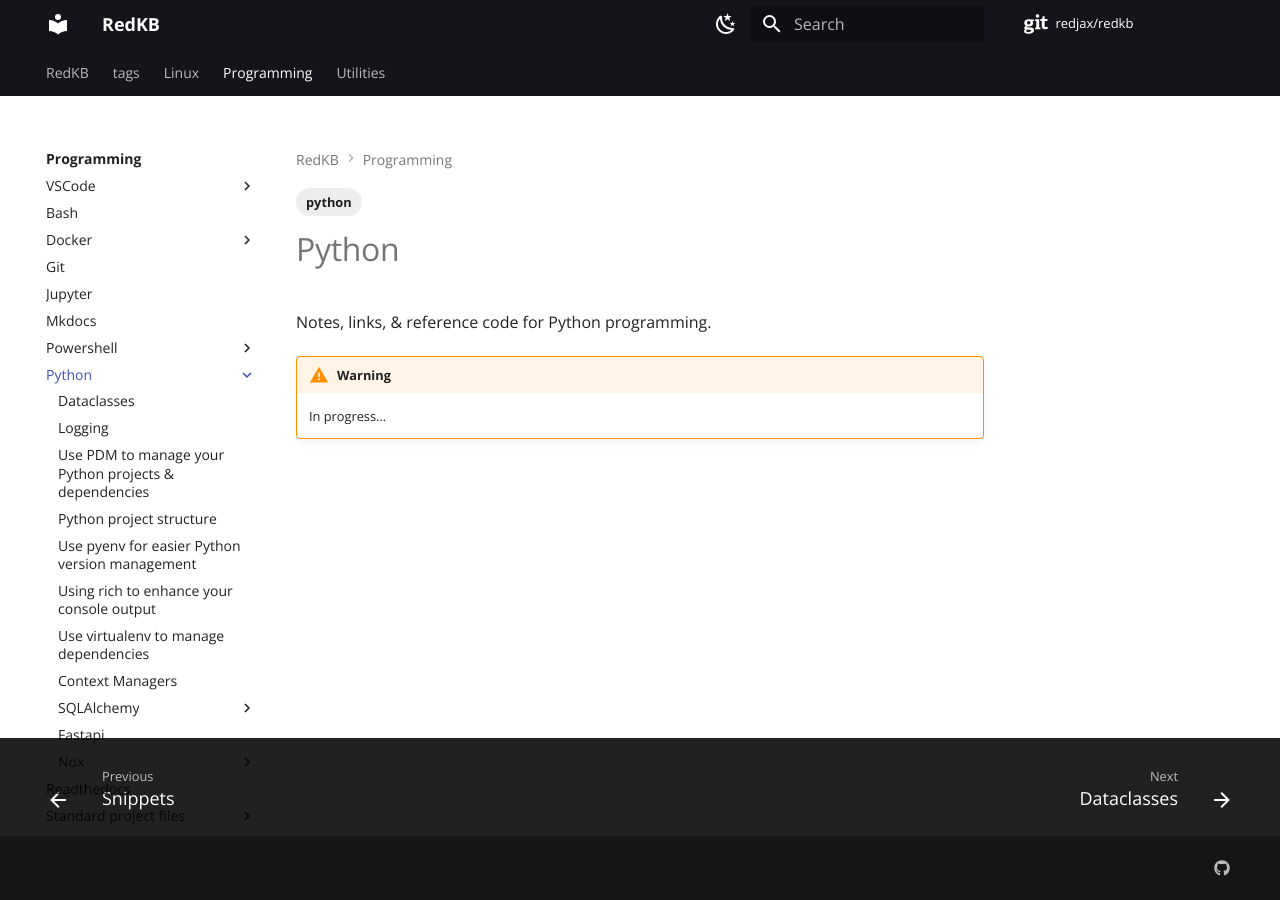
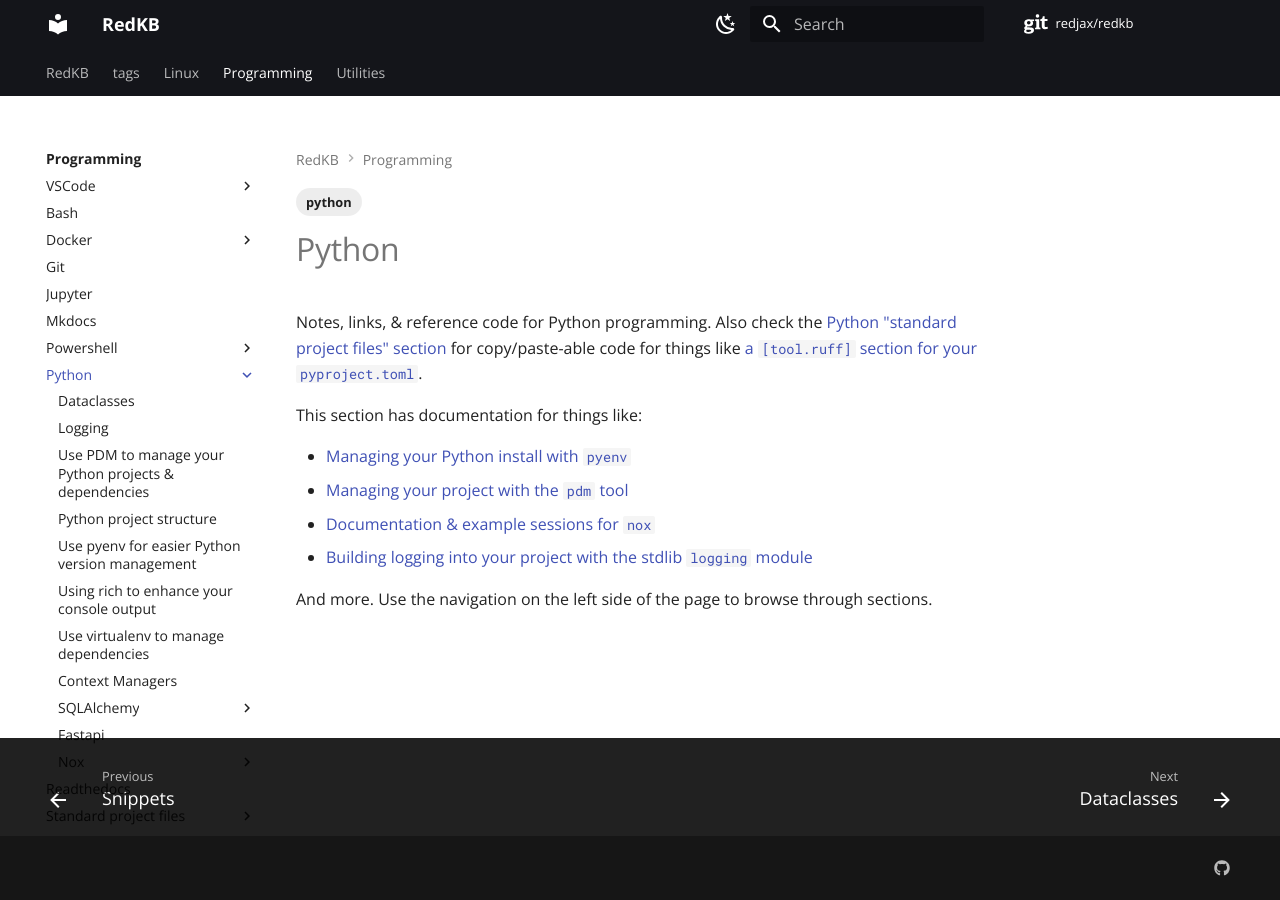
Before and after one commit to redjax/redkb, an MkDocs documentation site: the page built from docs/programming/python/index.md, in a window 1280 px wide. Built offline with MkDocs 1.6.1 and Material for MkDocs 9.7.7, drawn with Linux system fonts in a browser that asks for light colours; comment, search, counter and statistics services are not loaded.

Commit message:
Update Python section's index page.
Add a note to the standard-project-files/python index with a link to where some docs have moved (to programming/python).

```diff
--- a/docs/programming/python/index.md
+++ b/docs/programming/python/index.md
@@ -5,8 +5,13 @@ tags:
 
 # Python
 
-Notes, links, & reference code for Python programming.
+Notes, links, & reference code for Python programming. Also check the [Python "standard project files" section](../standard-project-files/python/) for copy/paste-able code for things like [a `[tool.ruff]` section for your `pyproject.toml`](../standard-project-files/python/ruff/pyproject-ruff.md).
 
-!!!warning
+This section has documentation for things like:
 
-    In progress...
+- [Managing your Python install with `pyenv`](./pyenv.md)
+- [Managing your project with the `pdm` tool](./pdm.md)
+- [Documentation & example sessions for `nox`](./nox/index.md)
+- [Building logging into your project with the stdlib `logging` module](./logging.md)
+
+And more. Use the navigation on the left side of the page to browse through sections.
```
Also changed, not shown: docs/programming/python/nox/index.md (+7 -1 lines), docs/programming/standard-project-files/python/index.md (+3 -0 lines).
